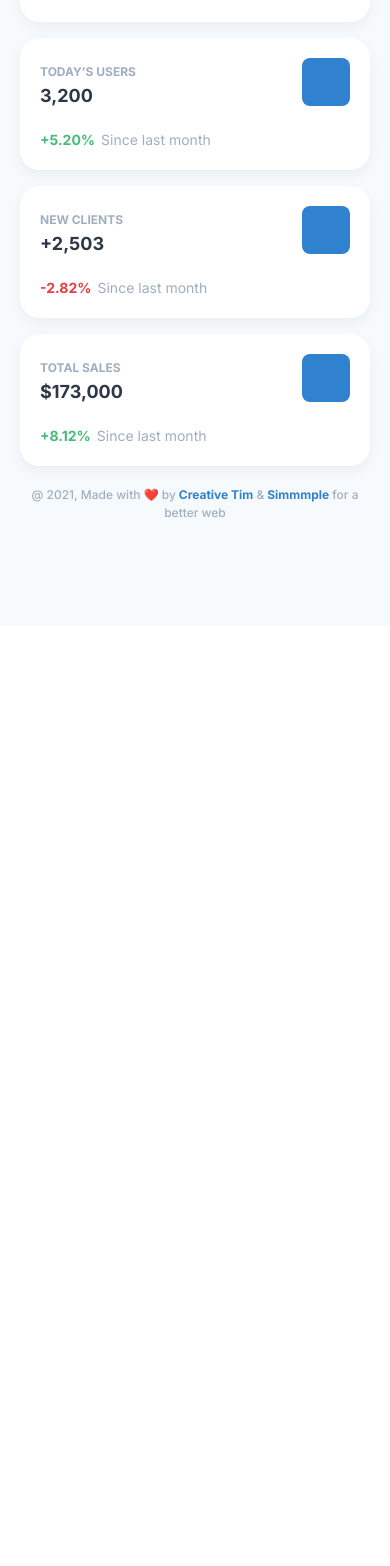
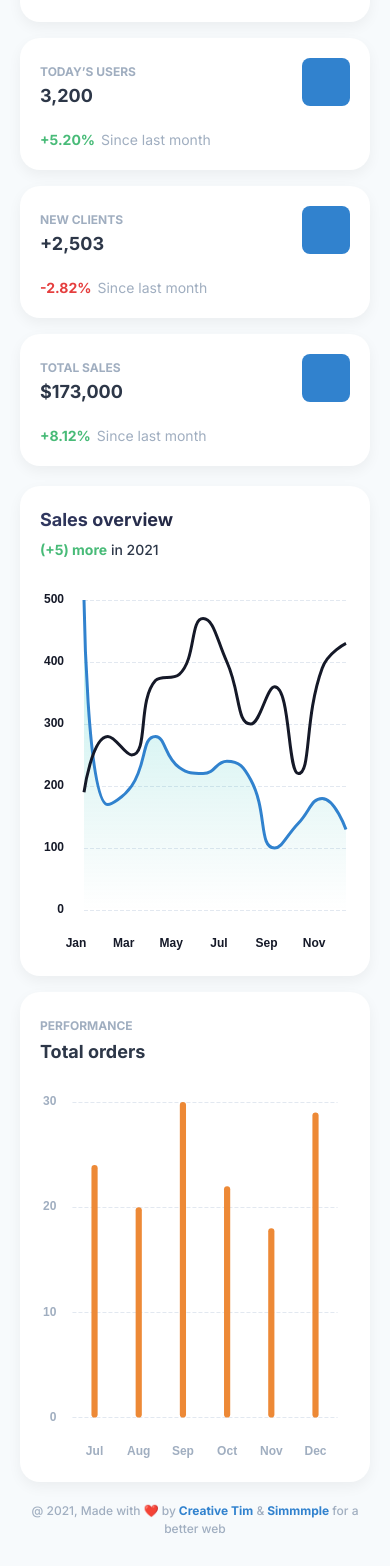
Before and after one commit to themewagon/dashdarkX, a React (Vite) app: page / in a window 390 px wide. Shown: the part 218-1784 px from the top of the page. Before the commit the page ends 844 px from the top, so only its background shows below. Built offline with nearby package versions, Linux system fonts and the light colour scheme; some icons are missing.

Commit message:
chart section responsive done

```diff
--- a/src/pages/Dashboard.tsx
+++ b/src/pages/Dashboard.tsx
@@ -1,4 +1,4 @@
-// import Charts from "sections/Charts";
+import Charts from "sections/Charts";
 // import DashboardTables from "sections/DashboardTables";
 import FirstCards from "sections/FirstCards";
 
@@ -6,7 +6,7 @@ const Dashboard = () => {
     return (
         <>
             <FirstCards/>
-            {/* <Charts/> */}
+            <Charts/>
             {/* <DashboardTables/> */}
         </>
     );
--- a/src/sections/Charts.tsx
+++ b/src/sections/Charts.tsx
@@ -5,10 +5,10 @@ import LineChart from "components/LineChart";
 const Charts = () => {
     return (
         <Grid container spacing={2}>
-            <Grid item lg={8}>
+            <Grid item xs={12} xl={8}>
                 <LineChart/>
             </Grid>
-            <Grid item lg={4}>
+            <Grid item xs={12} xl={4}>
                 <BarChart/>
             </Grid>
         </Grid>
```
